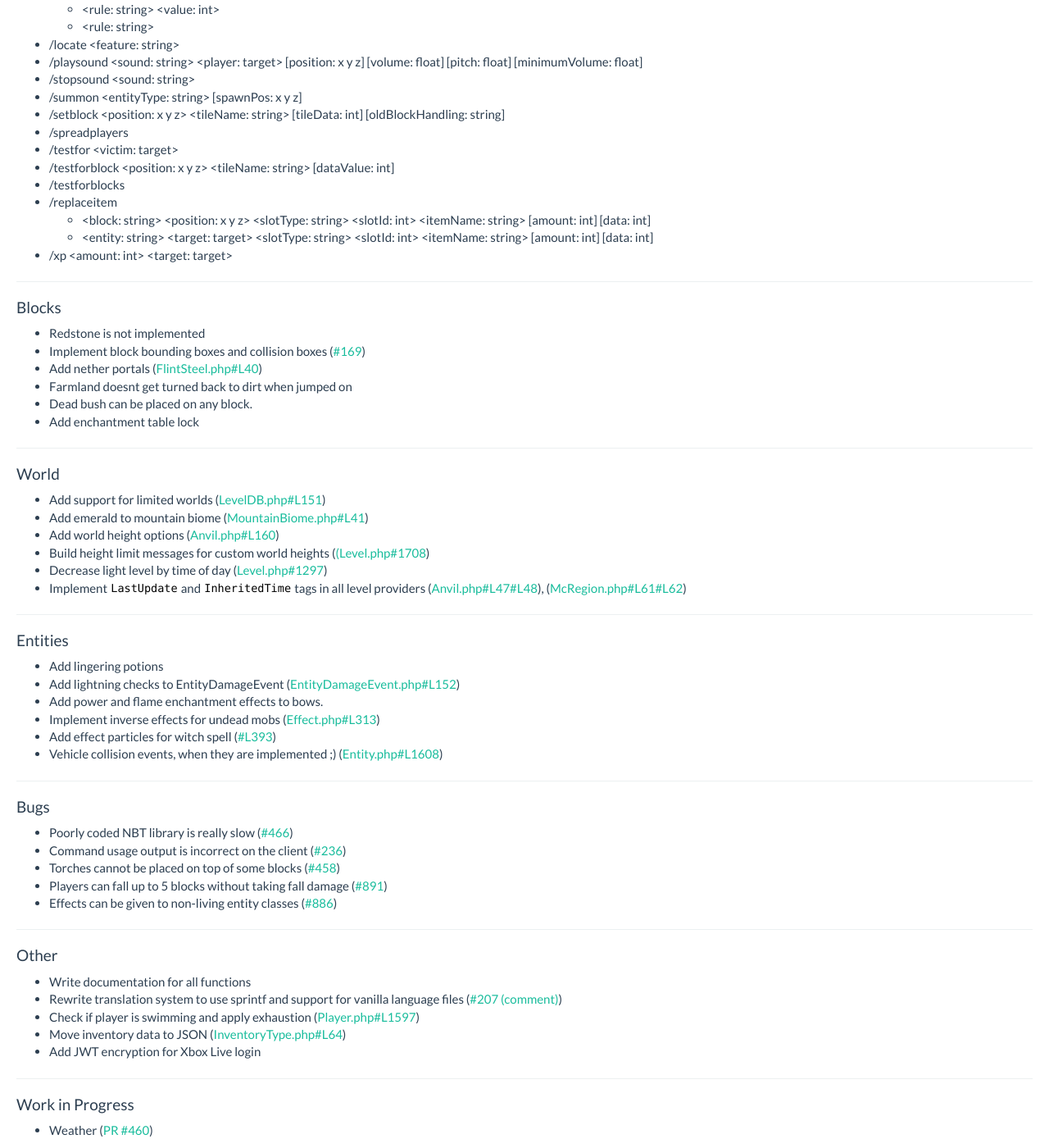
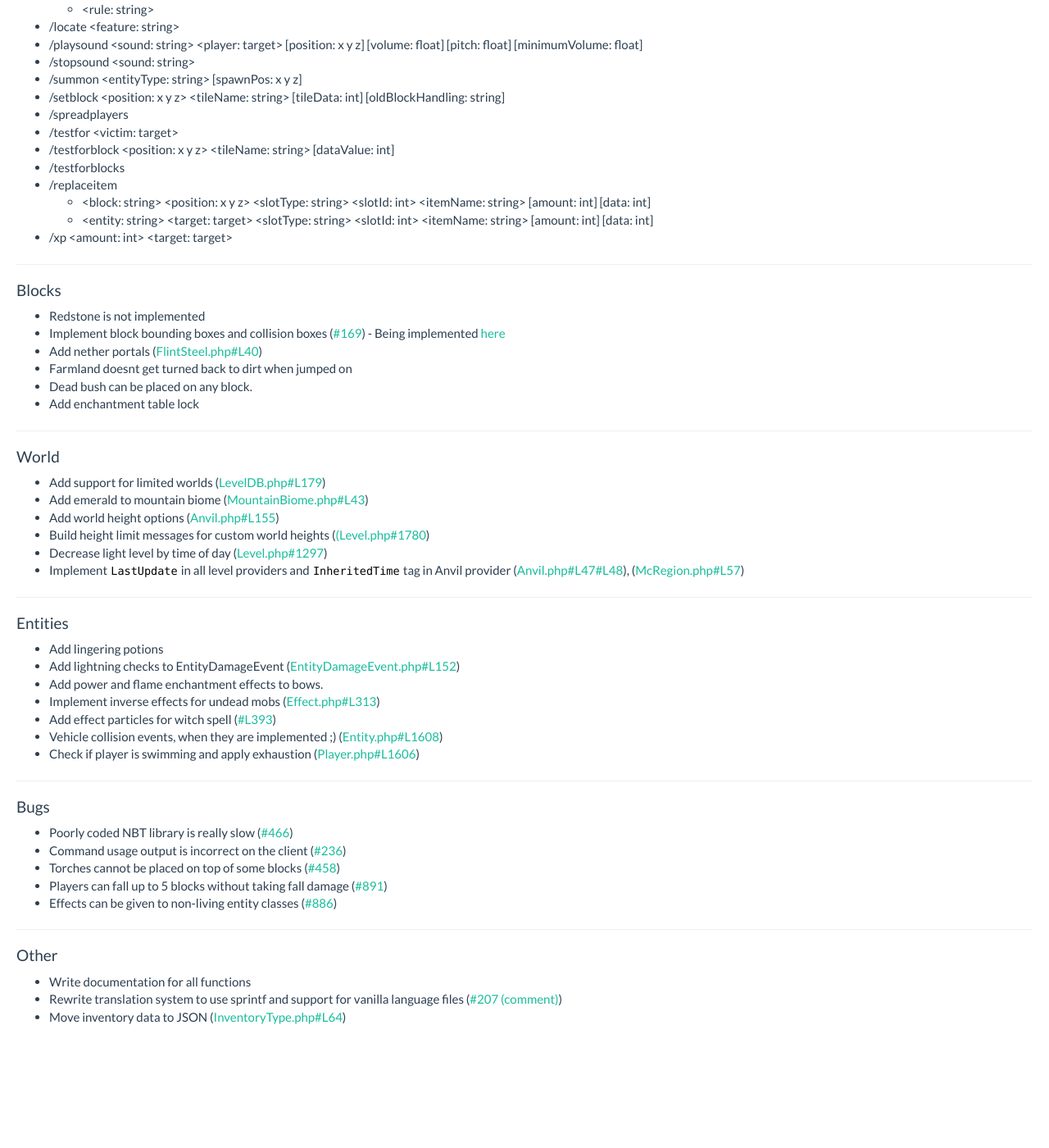
Before and after one commit to TheDiamondYT1/pe.thediamondyt.tk, a Jekyll site: the page built from _wiki/software/softwares/pocketmine/Todo.md, in a window 1280 px wide and 1400 px high, scrolled down 639 px. Shown: the whole window at 82% size. Built offline with Jekyll 4.4.1, drawn with Linux system fonts in a browser that asks for light colours; after the commit the page ends 1901 px from its top, so only the background shows below that; some of the changed text lies outside the part shown.

Commit message:
Update PMMP TODO list

```diff
--- a/_wiki/software/softwares/pocketmine/Todo.md
+++ b/_wiki/software/softwares/pocketmine/Todo.md
@@ -46,8 +45,8 @@ A compiled list of all things that arent currently implemented in PocketMine, bu
 
 #### Blocks
  * Redstone is not implemented
- * Implement block bounding boxes and collision boxes ([#169](https://github.com/pmmp/PocketMine-MP/issues/169))
- * Add nether portals ([FlintSteel.php#L40](https://github.com/pmmp/PocketMine-MP/blob/api3/blocks/src/pocketmine/item/FlintSteel.php#L40))
+ * Implement block bounding boxes and collision boxes ([#169](https://github.com/pmmp/PocketMine-MP/issues/169)) - Being implemented [here](https://github.com/pmmp/PocketMine-MP/pull/1880)
+ * Add nether portals ([FlintSteel.php#L40](https://github.com/pmmp/PocketMine-MP/blob/master/src/pocketmine/item/FlintSteel.php#L40))
  * Farmland doesnt get turned back to dirt when jumped on
  * Dead bush can be placed on any block.
  * Add enchantment table lock
@@ -55,22 +54,23 @@ A compiled list of all things that arent currently implemented in PocketMine, bu
 ---
 
 #### World
- * Add support for limited worlds ([LevelDB.php#L151](https://github.com/pmmp/PocketMine-MP/blob/api3/blocks/src/pocketmine/level/format/io/leveldb/LevelDB.php#L151))
- * Add emerald to mountain biome ([MountainBiome.php#L41](https://github.com/pmmp/PocketMine-MP/blob/api3/blocks/src/pocketmine/level/generator/normal/biome/MountainsBiome.php#L41))
- * Add world height options ([Anvil.php#L160](https://github.com/pmmp/PocketMine-MP/blob/api3/blocks/src/pocketmine/level/format/io/region/Anvil.php#L160))
- * Build height limit messages for custom world heights ([(Level.php#1708](https://github.com/pmmp/PocketMine-MP/blob/api3/blocks/src/pocketmine/level/Level.php#L1708))
+ * Add support for limited worlds ([LevelDB.php#L179](https://github.com/pmmp/PocketMine-MP/blob/master/src/pocketmine/level/format/io/leveldb/LevelDB.php#L179))
+ * Add emerald to mountain biome ([MountainBiome.php#L43](https://github.com/pmmp/PocketMine-MP/blob/master/src/pocketmine/level/generator/normal/biome/MountainsBiome.php#L43))
+ * Add world height options ([Anvil.php#L155](https://github.com/pmmp/PocketMine-MP/blob/master/src/pocketmine/level/format/io/region/Anvil.php#L155))
+ * Build height limit messages for custom world heights ([(Level.php#1780](https://github.com/pmmp/PocketMine-MP/blob/master/src/pocketmine/level/Level.php#L1780))
  * Decrease light level by time of day ([Level.php#1297](https://github.com/pmmp/PocketMine-MP/blob/api3/blocks/src/pocketmine/level/Level.php#L1297))
- * Implement `LastUpdate` and `InheritedTime` tags in all level providers ([Anvil.php#L47#L48](https://github.com/pmmp/PocketMine-MP/blob/api3/blocks/src/pocketmine/level/format/io/region/Anvil.php#L47#L48)), ([McRegion.php#L61#L62](https://github.com/pmmp/PocketMine-MP/blob/api3/blocks/src/pocketmine/level/format/io/region/McRegion.php#L61#L62))
+ * Implement `LastUpdate` in all level providers and `InheritedTime` tag in Anvil provider ([Anvil.php#L47#L48](https://github.com/pmmp/PocketMine-MP/blob/master/src/pocketmine/level/format/io/region/Anvil.php#L47#L48)), ([McRegion.php#L57](https://github.com/pmmp/PocketMine-MP/blob/master/src/pocketmine/level/format/io/region/McRegion.php#L57))
 
 ---
 
 #### Entities
  * Add lingering potions
- * Add lightning checks to EntityDamageEvent ([EntityDamageEvent.php#L152](https://github.com/pmmp/PocketMine-MP/blob/api3/blocks/src/pocketmine/event/entity/EntityDamageEvent.php#L152))
+ * Add lightning checks to EntityDamageEvent ([EntityDamageEvent.php#L152](https://github.com/pmmp/PocketMine-MP/blob/master/src/pocketmine/event/entity/EntityDamageEvent.php#L152))
  * Add power and flame enchantment effects to bows.
- * Implement inverse effects for undead mobs ([Effect.php#L313](https://github.com/pmmp/PocketMine-MP/blob/api3/blocks/src/pocketmine/entity/Effect.php#L313))
- * Add effect particles for witch spell ([#L393](https://github.com/pmmp/PocketMine-MP/blob/api3/blocks/src/pocketmine/entity/Effect.php#L393))
- * Vehicle collision events, when they are implemented ;) ([Entity.php#L1608](https://github.com/pmmp/PocketMine-MP/blob/api3/blocks/src/pocketmine/entity/Entity.php#L1608))
+ * Implement inverse effects for undead mobs ([Effect.php#L313](https://github.com/pmmp/PocketMine-MP/blob/master/src/pocketmine/entity/Effect.php#L313))
+ * Add effect particles for witch spell ([#L393](https://github.com/pmmp/PocketMine-MP/blob/master/src/pocketmine/entity/Effect.php#L393))
+ * Vehicle collision events, when they are implemented ;) ([Entity.php#L1608](https://github.com/pmmp/PocketMine-MP/blob/master/src/pocketmine/entity/Entity.php#L1608))
+ * Check if player is swimming and apply exhaustion ([Player.php#L1606](https://github.com/pmmp/PocketMine-MP/blob/master/src/pocketmine/Player.php#L1606))
 
 ---
 
@@ -86,11 +86,4 @@ A compiled list of all things that arent currently implemented in PocketMine, bu
 #### Other
  * Write documentation for all functions
  * Rewrite translation system to use sprintf and support for vanilla language files ([#207 (comment)](https://github.com/pmmp/PocketMine-MP/issues/207#issuecomment-280027871))
- * Check if player is swimming and apply exhaustion ([Player.php#L1597](https://github.com/pmmp/PocketMine-MP/blob/api3/blocks/src/pocketmine/Player.php#L1597))
  * Move inventory data to JSON ([InventoryType.php#L64](https://github.com/pmmp/PocketMine-MP/blob/api3/blocks/src/pocketmine/inventory/InventoryType.php#L64))
- * Add JWT encryption for Xbox Live login
-
----
-
-#### Work in Progress
- * Weather ([PR #460](https://github.com/pmmp/PocketMine-MP/pull/460))
```
Also changed, not shown: other parts of _wiki/software/softwares/pocketmine/Todo.md (+2 -3 lines).
